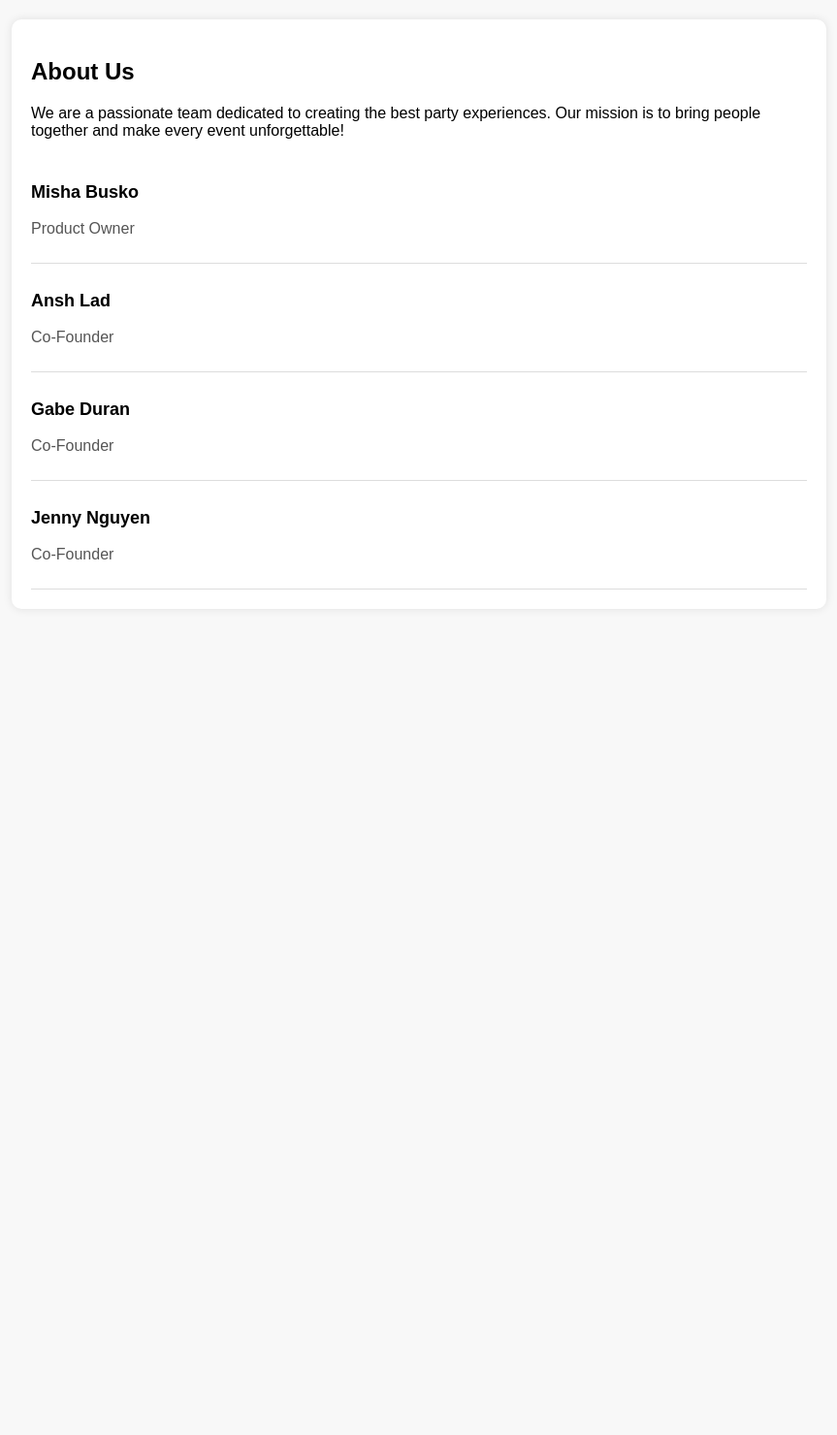
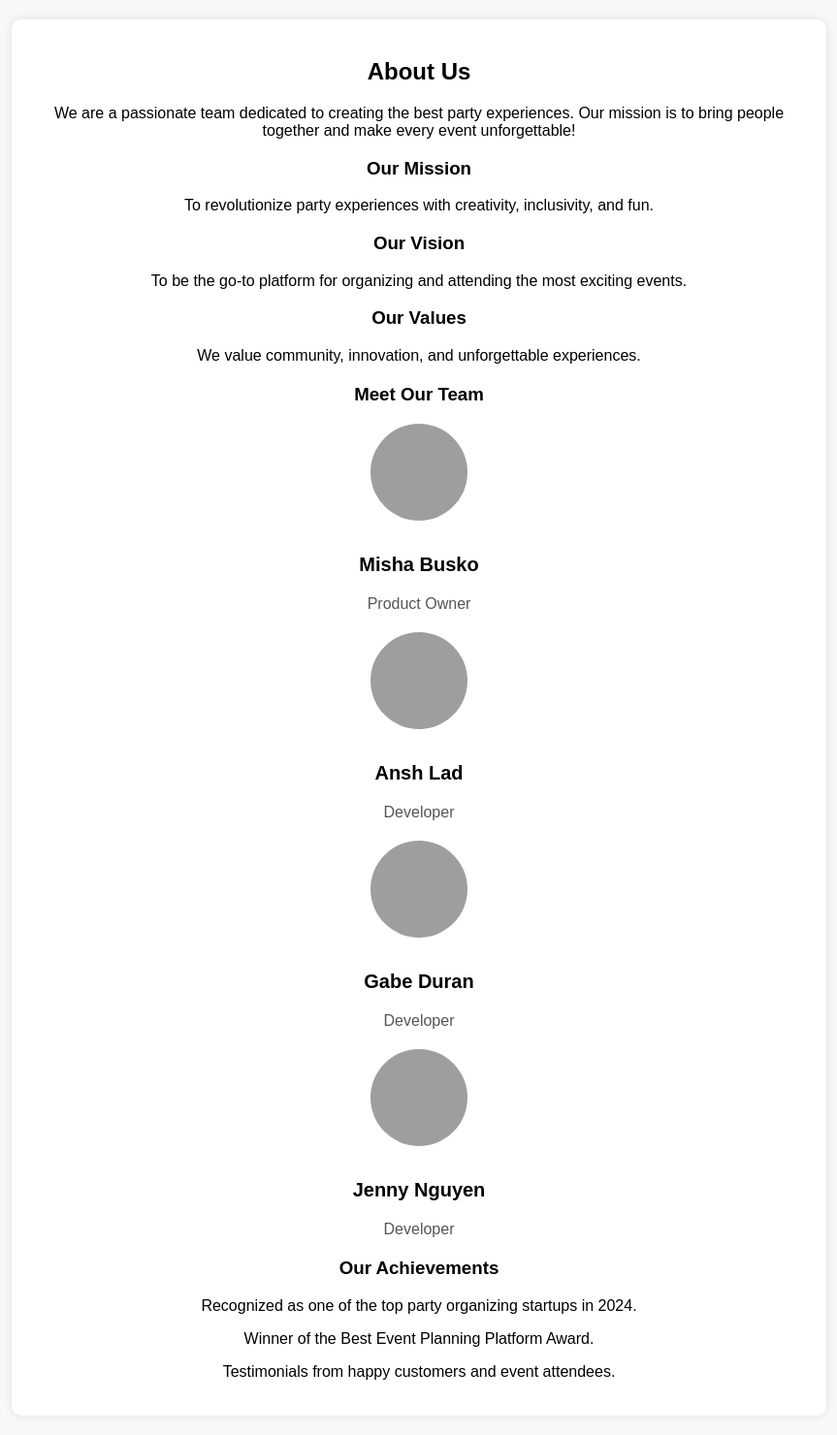
Before and after one commit to Lofiea/socialsync-event-management, a Python web app: template templates/aboutus.html in a window 1280 px wide. Shown: the whole page at 97% size, without its empty margins (208-1071 px from the left). Before the commit the page ends 608 px from the top, so only its background shows below. Run offline with Jinja, Linux system fonts and the light colour scheme; the template is opened without the code that fills it, so the values that code supplies are empty; grey boxes are pictures that could not be loaded.

Commit message:
About Us Page

```diff
--- a/templates/aboutus.html
+++ b/templates/aboutus.html
@@ -3,13 +3,14 @@
 <head>
     <meta charset="UTF-8">
     <meta name="viewport" content="width=device-width, initial-scale=1.0">
-    <title>About Us - Party Website</title>
+    <title>About Us - Event Management Site</title>
     <style>
         body {
             font-family: Arial, sans-serif;
             margin: 0;
             padding: 20px;
             background-color: #f8f8f8;
+            text-align: center;
         }
         .about-container {
             max-width: 800px;
@@ -24,12 +25,25 @@
             padding: 10px 0;
         }
         .about-title {
-            font-size: 18px;
+            font-size: 20px;
             font-weight: bold;
         }
         .about-info {
             font-size: 16px;
             color: #555;
+        }
+        .mission-section {
+            margin-bottom: 20px;
+        }
+        .team-member {
+            text-align: center;
+            margin-bottom: 20px;
+        }
+        .team-member img {
+            width: 100px;
+            height: 100px;
+            border-radius: 50%;
+            margin-bottom: 10px;
         }
     </style>
 </head>
@@ -38,25 +52,45 @@
         <h2>About Us</h2>
         <p>We are a passionate team dedicated to creating the best party experiences. Our mission is to bring people together and make every event unforgettable!</p>
 
-        <div class="about-item">
+        <div class="mission-section">
+            <h3>Our Mission</h3>
+            <p>To revolutionize party experiences with creativity, inclusivity, and fun.</p>
+            <h3>Our Vision</h3>
+            <p>To be the go-to platform for organizing and attending the most exciting events.</p>
+            <h3>Our Values</h3>
+            <p>We value community, innovation, and unforgettable experiences.</p>
+        </div>
+
+        <h3>Meet Our Team</h3>
+
+        <div class="team-member">
+            <img src="misha.jpg" alt="Misha Busko">
             <p class="about-title">Misha Busko</p>
             <p class="about-info">Product Owner</p>
         </div>
 
-        <div class="about-item">
+        <div class="team-member">
+            <img src="ansh.jpg" alt="Ansh Lad">
             <p class="about-title">Ansh Lad</p>
-            <p class="about-info">Co-Founder</p>
+            <p class="about-info">Developer</p>
         </div>
 
-        <div class="about-item">
+        <div class="team-member">
+            <img src="gabe.jpg" alt="Gabe Duran">
             <p class="about-title">Gabe Duran</p>
-            <p class="about-info">Co-Founder</p>
+            <p class="about-info">Developer</p>
         </div>
 
-        <div class="about-item">
+        <div class="team-member">
+            <img src="jenny.jpg" alt="Jenny Nguyen">
             <p class="about-title">Jenny Nguyen</p>
-            <p class="about-info">Co-Founder</p>
+            <p class="about-info">Developer</p>
         </div>
+
+        <h3>Our Achievements</h3>
+        <p>Recognized as one of the top party organizing startups in 2024.</p>
+        <p>Winner of the Best Event Planning Platform Award.</p>
+        <p>Testimonials from happy customers and event attendees.</p>
     </div>
 </body>
 </html>
```
